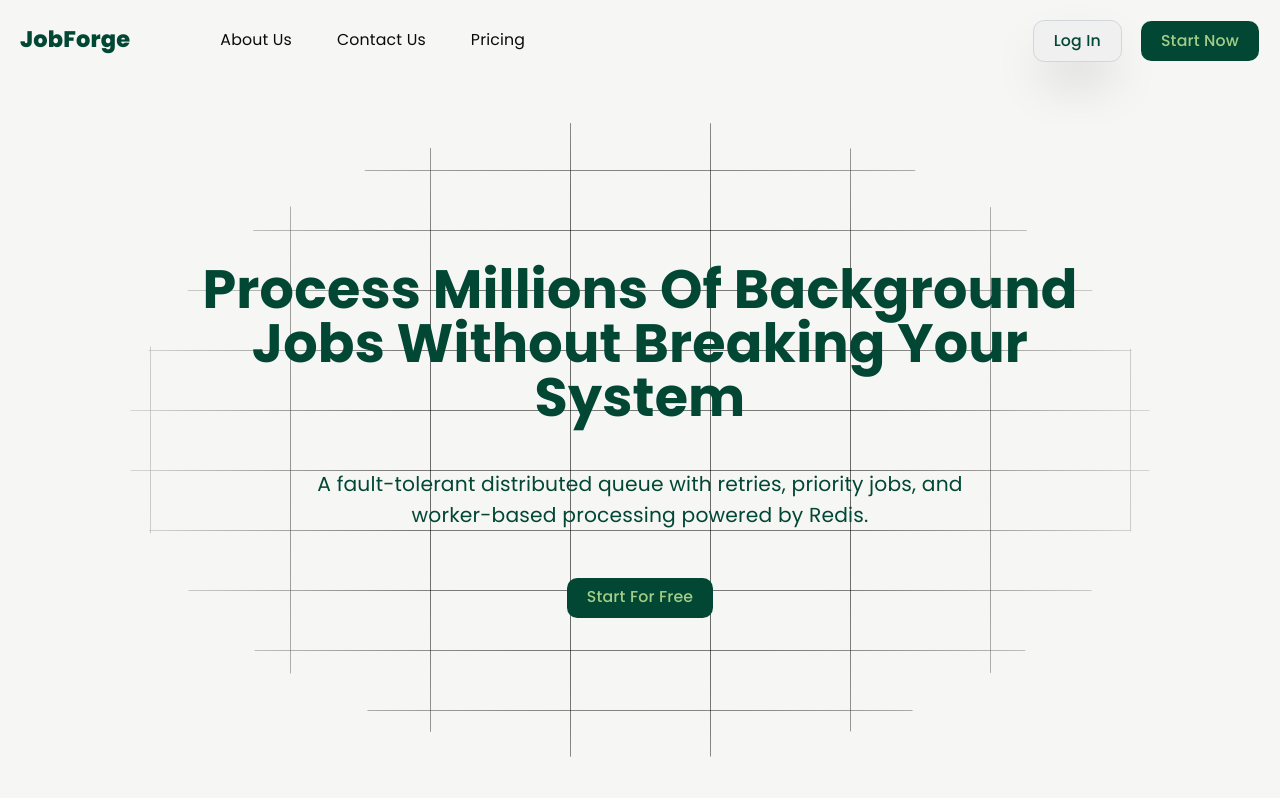
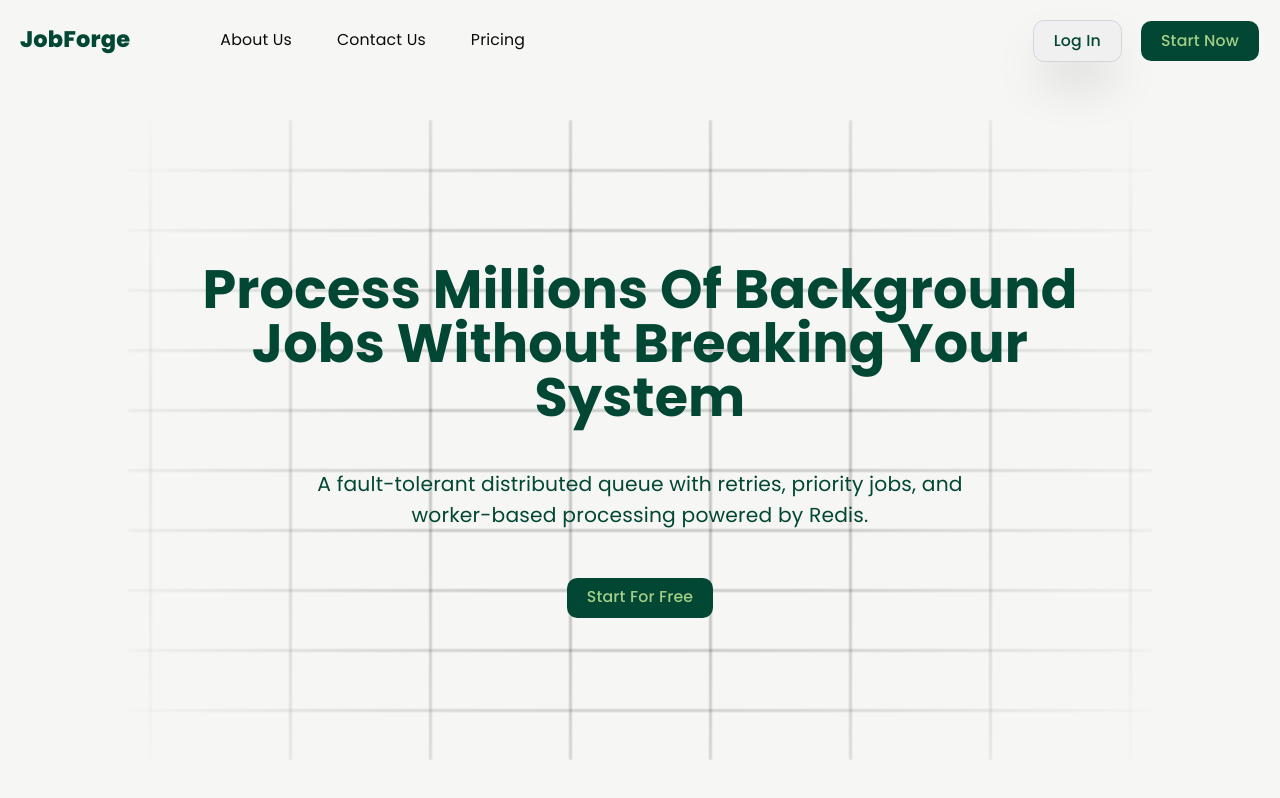
Before and after one commit to navneetshahi14/Distributed-job-queue, a React (Vite) app in the folder frontend/: page / in a window 1280 px wide. Built offline with nearby package versions, Linux system fonts and the light colour scheme.

Commit message:
updating landing page

```diff
--- a/frontend/src/components/LandingPage/HeroSection.tsx
+++ b/frontend/src/components/LandingPage/HeroSection.tsx
@@ -6,8 +6,8 @@ const HeroSection = () => {
     <>
       <div className="flex flex-col gap-10 justify-center items-center min-h-[90vh] text-[#014734] overflow-hidden">
         <div
-          className="absolute w-[80%] h-[80%] bg-box-grid  rounded-xl  [mask-image:radial-gradient(circle,rgba(0,0,0,1)_40%,rgba(0,0,0,0)_100%)]
-    [-webkit-mask-image:radial-gradient(circle,rgba(0,0,0,1)_40%,rgba(0,0,0,0)_100%)]"
+          className="absolute w-[80%] h-[80%] bg-box-grid  rounded-xl blur-[1px]
+  mask-[radial-gradient(circle,rgba(0,0,0,1)_35%,rgba(0,0,0,0)_100%)]"
         ></div>
 
         {/* 🌌 Glow */}
--- a/frontend/src/index.css
+++ b/frontend/src/index.css
@@ -131,7 +131,7 @@
     linear-gradient(to bottom, rgba(0, 0, 0, 0.505) 1px, transparent 1px);
   background-size: 140px 60px;
   background-position: center;
-  border-radius: 100%;
+  /* border-radius: 100%; */
 }
 
 * {
```
